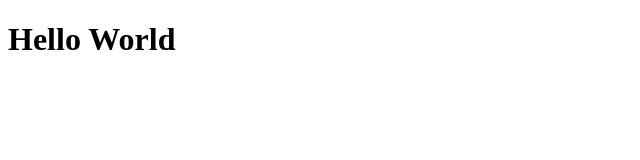
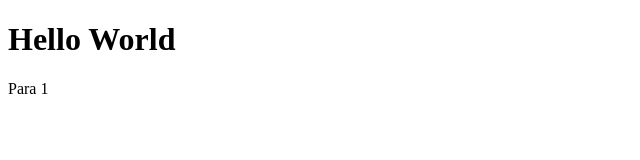
Before and after one commit to harshg7110-ship-it/first_git, a plain HTML site: page index.html in a window 1280 px wide. Shown: the full height of the page, 0-640 px from the left. Drawn offline with Linux system fonts and the light colour scheme.

Commit message:
second version

```diff
--- a/index.html
+++ b/index.html
@@ -7,5 +7,6 @@
 </head>
 <body>
    <h1>Hello World</h1>
+   <p>Para 1</p>
 </body>
 </html>
```
